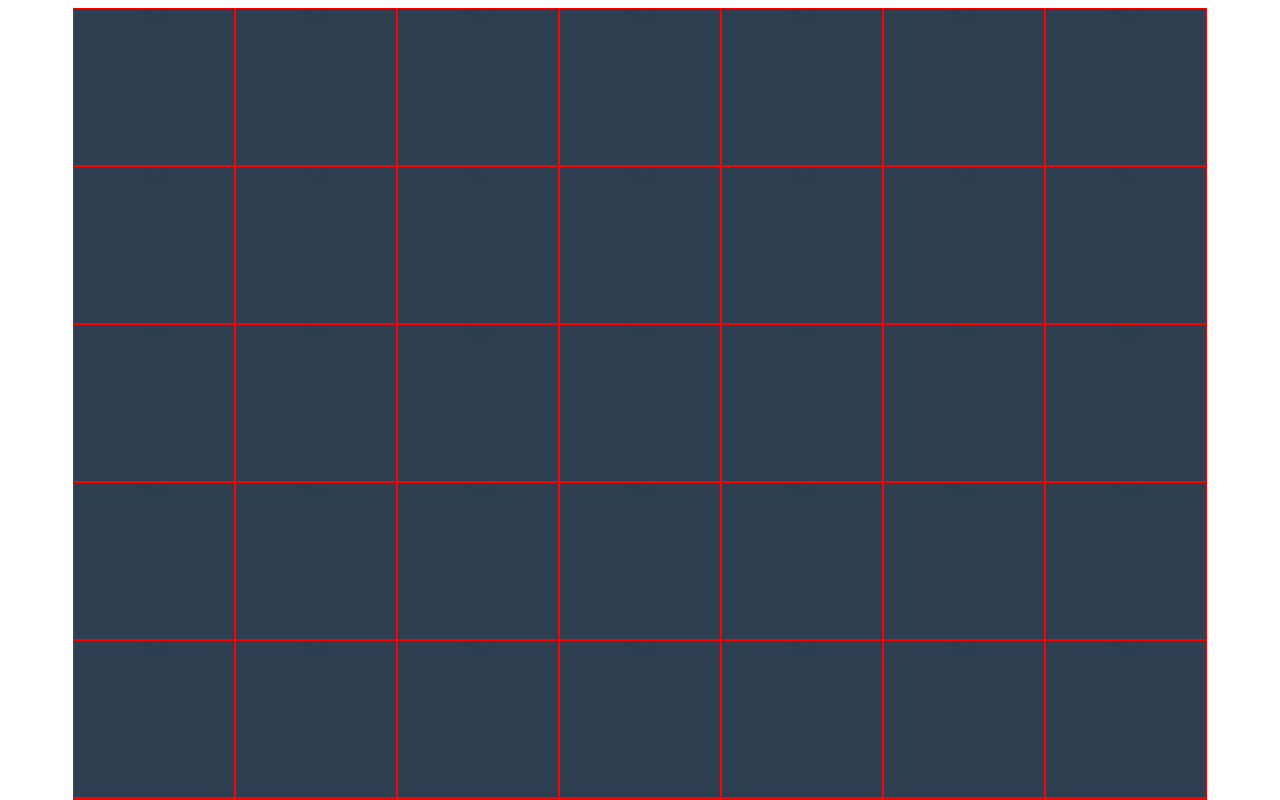
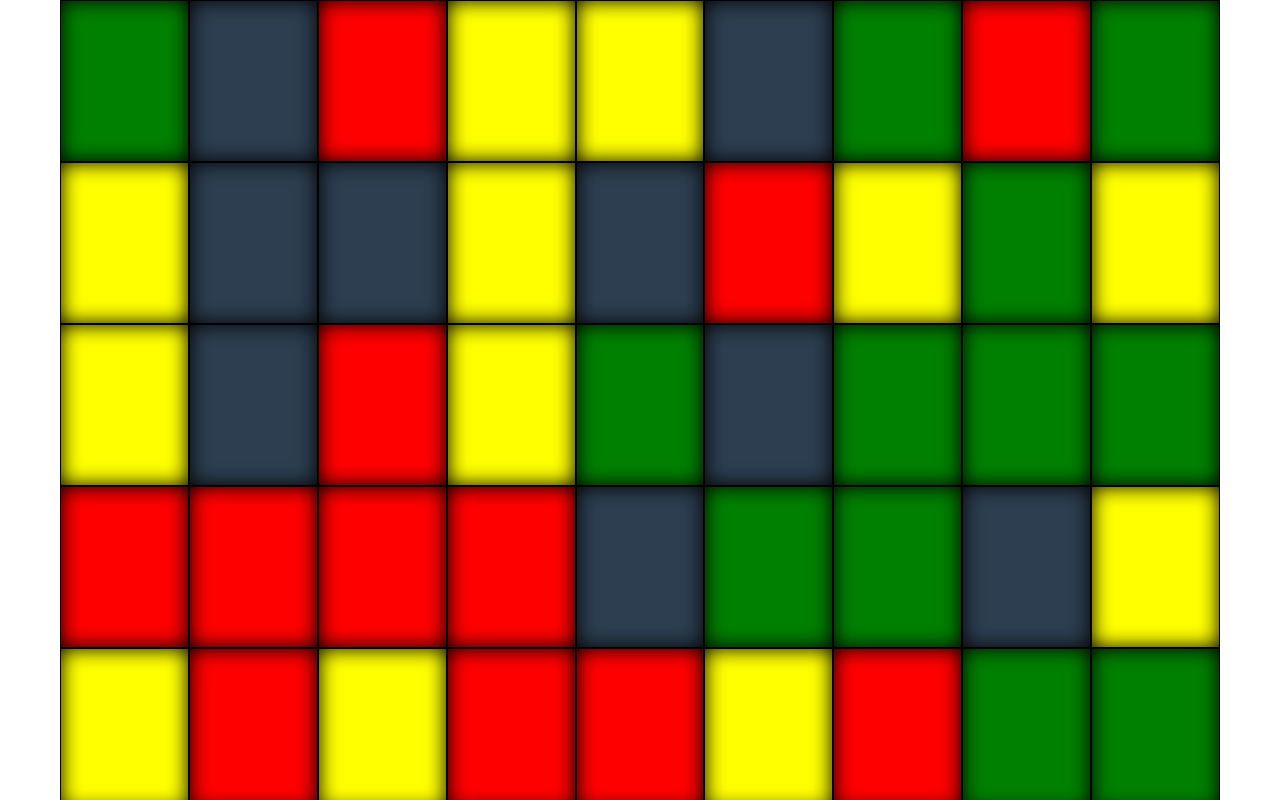
Before and after one commit to Vnymark/vue-tilegrid, a Vue app: page /#/ in a window 1280 px wide. Shown: the top 800 px of the page. Built offline with nearby package versions, Linux system fonts and the light colour scheme.

Commit message:
Added better CSS and tiles now get random color on creation.

```diff
--- a/public/index.html
+++ b/public/index.html
@@ -5,6 +5,7 @@
     <meta http-equiv="X-UA-Compatible" content="IE=edge">
     <meta name="viewport" content="width=device-width,initial-scale=1.0">
     <link rel="icon" href="<%= BASE_URL %>favicon.ico">
+    <link rel="stylesheet" type="text/css" href="style.css">
     <title><%= htmlWebpackPlugin.options.title %></title>
   </head>
   <body>
--- /dev/null
+++ b/public/style.css
@@ -0,0 +1,5 @@
+body {
+    margin: 0;
+    padding: 0;
+    overflow: hidden;
+}
--- a/src/components/Tile.vue
+++ b/src/components/Tile.vue
@@ -1,17 +1,26 @@
 <template>
-    <div class="square">
-        Test
+    <div class="square" :class="[color]">
     </div>
 </template>
 
 <script>
 export default {
     name: "Tile",
-    methods: {
-        changeColor() {
-
+    data() {
+        return {
+            colors: [
+                'blue',
+                'green',
+                'red',
+                'yellow'
+            ],
         }
-    }
+    },
+    computed: {
+        color() {
+            return this.colors[Math.floor(Math.random() * this.colors.length)];
+        }
+    },
 };
 </script>
 
@@ -20,12 +29,33 @@ export default {
     .square {
         position: relative;
         display: inline-block;
-        width: 20vh;
-        height: 19.5vh;
-        border: solid 1px red;
+        //width: 9.853vw;
+        width: 9.92vw;
+        height: 20vh;
+        border: solid 1px black;
+    }
+    .blue {
         background: #2c3e50;
+        -moz-box-shadow:    inset 0 0 20px #000000;
+        -webkit-box-shadow: inset 0 0 20px #000000;
+        box-shadow:         inset 0 0 20px #000000;
     }
-    .body {
-        background: #2c3e50;
+    .green {
+        background: #008000;
+        -moz-box-shadow:    inset 0 0 20px #000000;
+        -webkit-box-shadow: inset 0 0 20px #000000;
+        box-shadow:         inset 0 0 20px #000000;
+    }
+    .red {
+        background: red;
+        -moz-box-shadow:    inset 0 0 20px #000000;
+        -webkit-box-shadow: inset 0 0 20px #000000;
+        box-shadow:         inset 0 0 20px #000000;
+    }
+    .yellow {
+        background: yellow;
+        -moz-box-shadow:    inset 0 0 20px #000000;
+        -webkit-box-shadow: inset 0 0 20px #000000;
+        box-shadow:         inset 0 0 20px #000000;
     }
 </style>
--- a/src/views/TileGrid.vue
+++ b/src/views/TileGrid.vue
@@ -1,6 +1,11 @@
 <template>
   <div class="container">
-        <Tile v-for="index in 45" :key="index" v-bind:id="index"></Tile>
+    <Tile
+      v-for="index in 50"
+      :key="index"
+      v-bind:id="index"
+    >
+    </Tile>
   </div>
 </template>
 
@@ -10,13 +15,18 @@
 export default {
   name: "TileGrid",
   components: {
-            Tile,
+    Tile
+  },
+  data: function() {
+    return {};
   }
-    }
+};
 </script>
 
 <style scoped lang="scss">
-    .squares{
-        display:inline-block;
+.container {
+  display: inline-block;
+  font-size: 0;
+  overflow: hidden;
 }
 </style>
```
Lines whose indentation alone changed are shown as unchanged.
